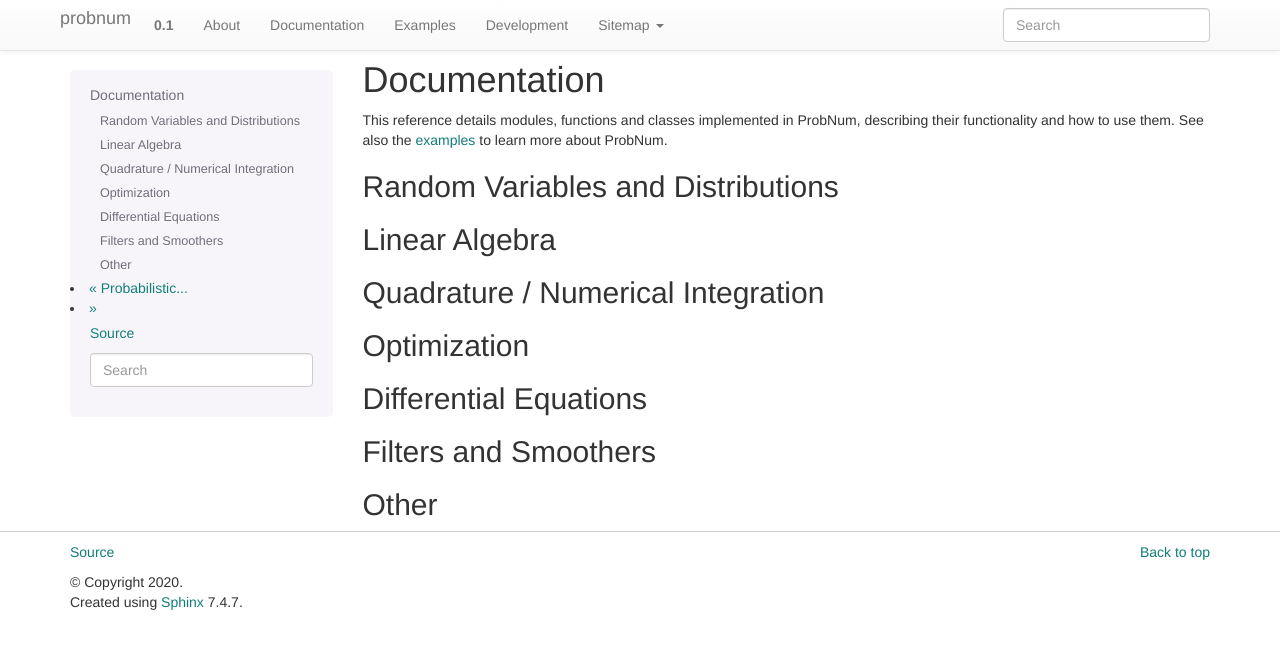
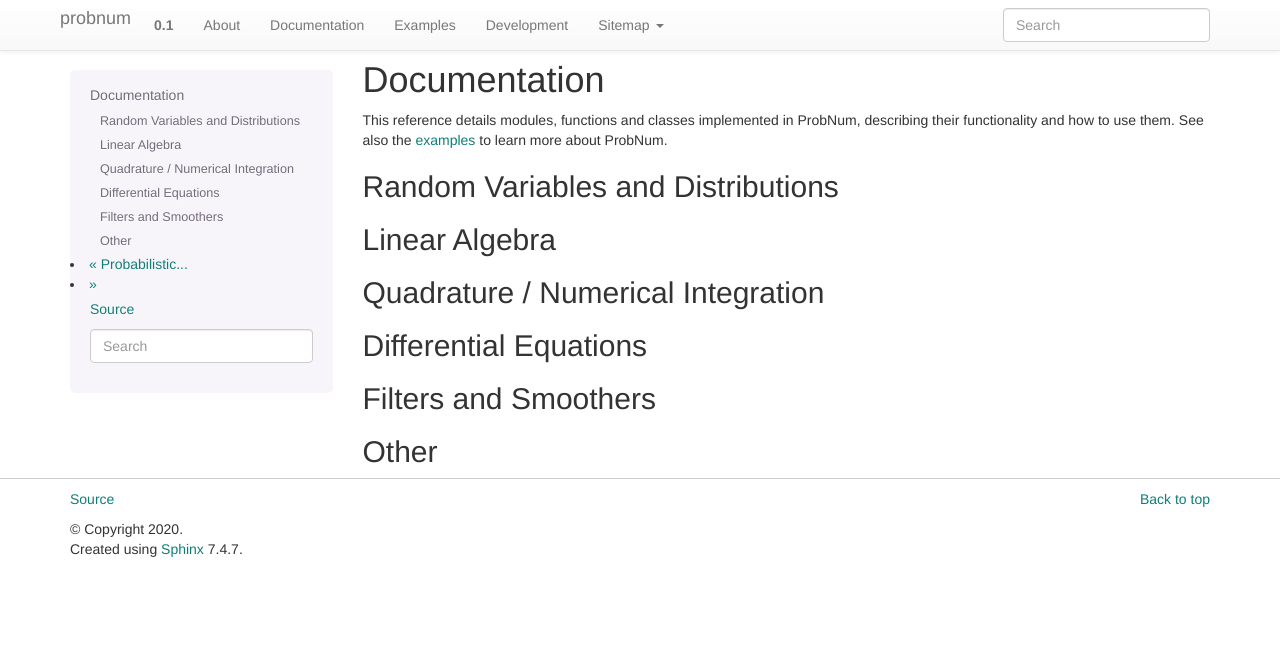
Before and after one commit to probabilistic-numerics/probnum, a Sphinx documentation site: the page built from docs/source/modules.rst, in a window 1280 px wide. Shown: the top 649 px of the page. Built offline with Sphinx 7.4.7, drawn with Linux system fonts in a browser that asks for light colours; pages that are not in the unit, such as notebooks, are missing from menus.

Commit message:
removed docs for sampling and optim

```diff
--- a/docs/source/modules.rst
+++ b/docs/source/modules.rst
@@ -25,14 +25,6 @@ Quadrature / Numerical Integration
 
    quad
 
-
-Optimization
-""""""""""""
-.. toctree::
-   :maxdepth: 6
-
-   optim
-
 Differential Equations
 """"""""""""""""""""""
 .. toctree::
--- a/docs/source/optim.rst
+++ /dev/null
@@ -1 +0,0 @@
-.. automodapi:: probnum.optim
--- a/docs/source/prob.rst
+++ b/docs/source/prob.rst
@@ -1,3 +1 @@
 .. automodapi:: probnum.prob
-
-.. automodapi:: probnum.prob.sampling
```
